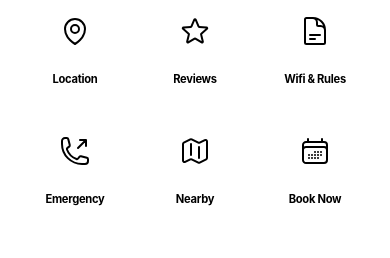
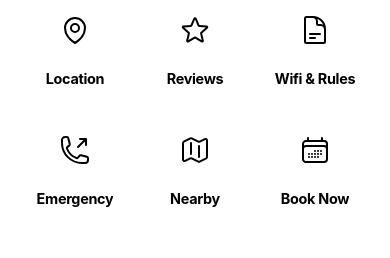
Before and after one commit to darpanjaiin/ozarkhouse, a plain HTML site: page index.html in a window 390 px wide. Shown: the part 473-731 px from the top of the page. Drawn offline with Linux system fonts and the light colour scheme; grey boxes are pictures that could not be loaded.

Commit message:
Update quick-access.css

```diff
--- a/css/quick-access.css
+++ b/css/quick-access.css
@@ -47,11 +47,15 @@
 }
 
 .text-content h3 {
-    font-size: 0.9rem;
+    font-size: 0.95rem;
     font-weight: 700;
     margin: 0;
     line-height: 1.2;
     color: #000000;
+    white-space: nowrap;
+    overflow: hidden;
+    text-overflow: ellipsis;
+    width: 100%;
 }
 
 .text-content p {
@@ -97,7 +101,7 @@
     }
 
     .text-content h3 {
-        font-size: 0.7rem;
+        font-size: 0.9rem;
         margin-top: 0.5rem;
     }
 
```
